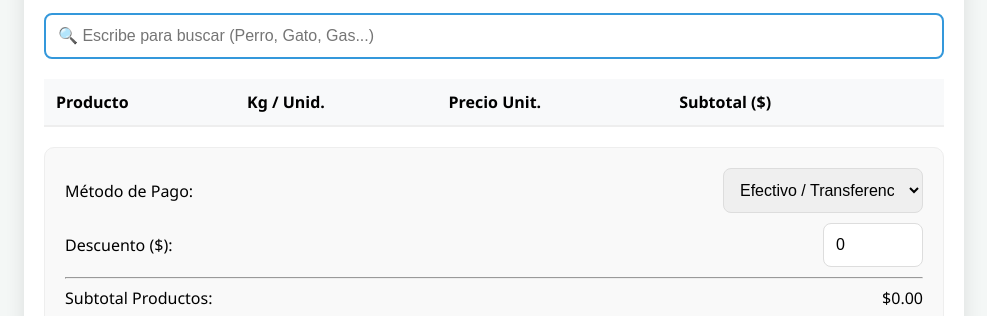
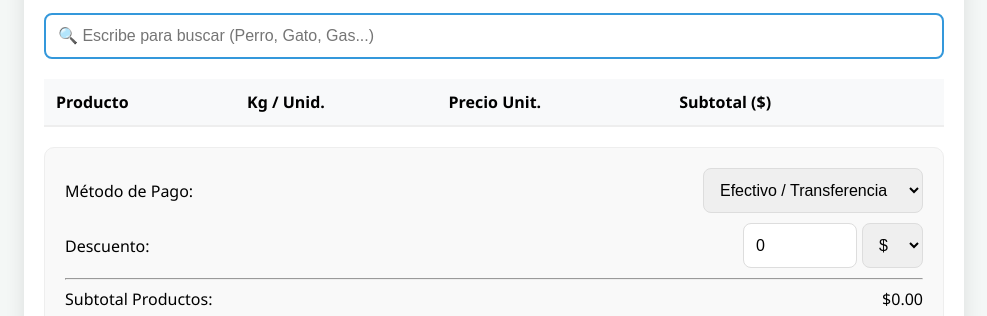
Before and after one commit to MARCOSFERRE98/gestion-negocio., a plain HTML site: page index.html in a window 1280 px wide. Shown: the part 100-416 px from the top of the page, without its empty margins (146-1133 px from the left). Drawn offline with Linux system fonts and the light colour scheme.

Commit message:
Update index.html

```diff
--- a/index.html
+++ b/index.html
@@ -25,6 +25,7 @@
         .btn-pay { background: var(--success); color: white; border: none; padding: 15px; width: 100%; font-size: 1.3rem; border-radius: 10px; cursor: pointer; margin-top: 10px; font-weight: bold; }
         .btn-pay:hover { background: #219150; }
         .btn-del { color: #e74c3c; cursor: pointer; font-size: 1.2rem; border: none; background: none; }
+        .discount-group { display: flex; gap: 5px; width: 180px; }
     </style>
 </head>
 <body>
@@ -56,14 +57,20 @@
     <div class="summary">
         <div class="total-row">
             <span>Método de Pago:</span>
-            <select id="metodo-pago" style="width: 200px;" onchange="calcularTodo()">
+            <select id="metodo-pago" style="width: 220px;" onchange="calcularTodo()">
                 <option value="efectivo">Efectivo / Transferencia</option>
                 <option value="tarjeta">Tarjeta (+15% Recargo)</option>
             </select>
         </div>
         <div class="total-row">
-            <span>Descuento ($):</span>
-            <input type="number" id="descuento" style="width: 100px;" value="0" oninput="calcularTodo()">
+            <span>Descuento:</span>
+            <div class="discount-group">
+                <input type="number" id="valor-descuento" value="0" oninput="calcularTodo()">
+                <select id="tipo-descuento" style="width: 70px;" onchange="calcularTodo()">
+                    <option value="fijo">$</option>
+                    <option value="porcentaje">%</option>
+                </select>
+            </div>
         </div>
         <hr>
         <div class="total-row">
@@ -74,6 +81,10 @@
             <span>Recargo Tarjeta (15%):</span>
             <span id="recargo-txt">$0.00</span>
         </div>
+        <div id="row-descuento-aplicado" class="total-row" style="display:none; color: #e74c3c;">
+            <span>Descuento Aplicado:</span>
+            <span id="descuento-txt">-$0.00</span>
+        </div>
         <div class="total-row">
             <span style="font-size: 1.2rem; font-weight: bold;">TOTAL FINAL:</span>
             <span id="total-final" class="grand-total">$0.00</span>
@@ -83,7 +94,6 @@
 </div>
 
 <script>
-    // Tu lista de productos inicial
     const productos = [
         { id: 1, nombre: "Alimento Perro Adulto", precio: 2500 },
         { id: 2, nombre: "Alimento Gato Mix", precio: 2200 },
@@ -124,7 +134,6 @@
         actualizarTabla();
     }
 
-    // EL SECRETO: Estas funciones solo tocan los números, no redibujan la tabla
     function actPorCant(uuid, valor) {
         const i = carrito.find(x => x.uuid === uuid);
         i.cant = parseFloat(valor) || 0;
@@ -162,7 +171,25 @@
         let st = 0;
         carrito.forEach(i => st += parseFloat(i.sub) || 0);
 
-        const desc = parseFloat(document.getElementById('descuento').value) || 0;
+        // Lógica de Descuento Dual
+        const valorDesc = parseFloat(document.getElementById('valor-descuento').value) || 0;
+        const tipoDesc = document.getElementById('tipo-descuento').value;
+        let montoDescuento = 0;
+
+        if (tipoDesc === "fijo") {
+            montoDescuento = valorDesc;
+        } else {
+            montoDescuento = st * (valorDesc / 100);
+        }
+
+        // Mostrar/Ocultar fila de descuento en el resumen
+        if (montoDescuento > 0) {
+            document.getElementById('row-descuento-aplicado').style.display = "flex";
+            document.getElementById('descuento-txt').innerText = `-$${montoDescuento.toFixed(2)}`;
+        } else {
+            document.getElementById('row-descuento-aplicado').style.display = "none";
+        }
+
         const metodo = document.getElementById('metodo-pago').value;
         let rec = 0;
 
@@ -174,7 +201,7 @@
             document.getElementById('row-recargo').style.display = "none";
         }
 
-        const total = st + rec - desc;
+        const total = st + rec - montoDescuento;
         document.getElementById('subtotal-txt').innerText = `$${st.toFixed(2)}`;
         document.getElementById('total-final').innerText = `$${total.toFixed(2)}`;
     }
@@ -183,7 +210,7 @@
         if(carrito.length === 0) return;
         alert("Venta Guardada con Éxito");
         carrito = [];
-        document.getElementById('descuento').value = 0;
+        document.getElementById('valor-descuento').value = 0;
         actualizarTabla();
     }
 </script>
```
